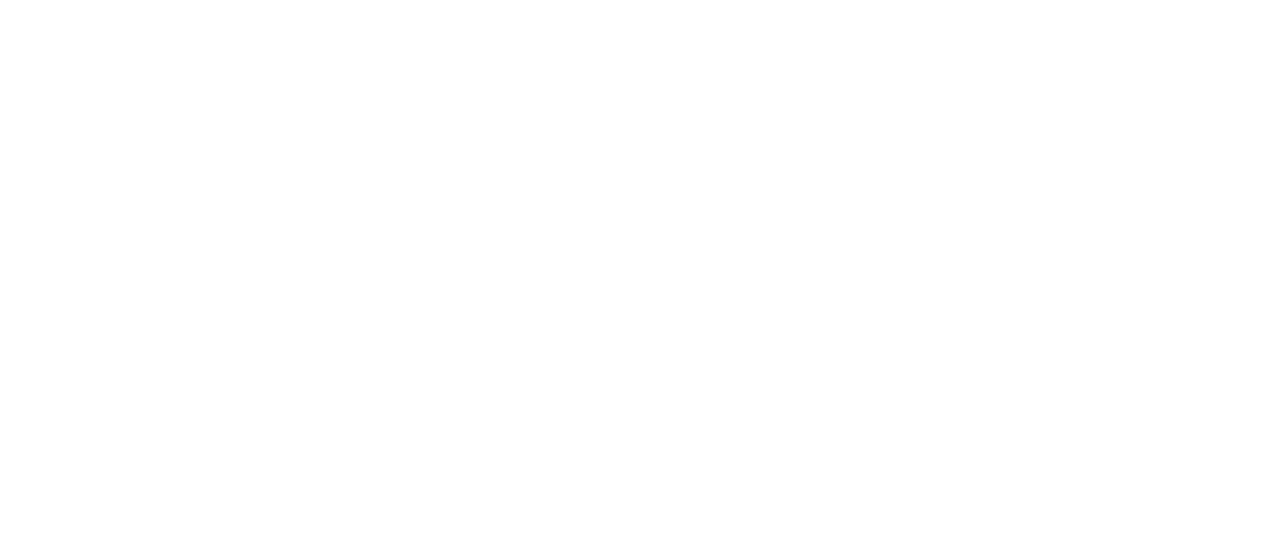
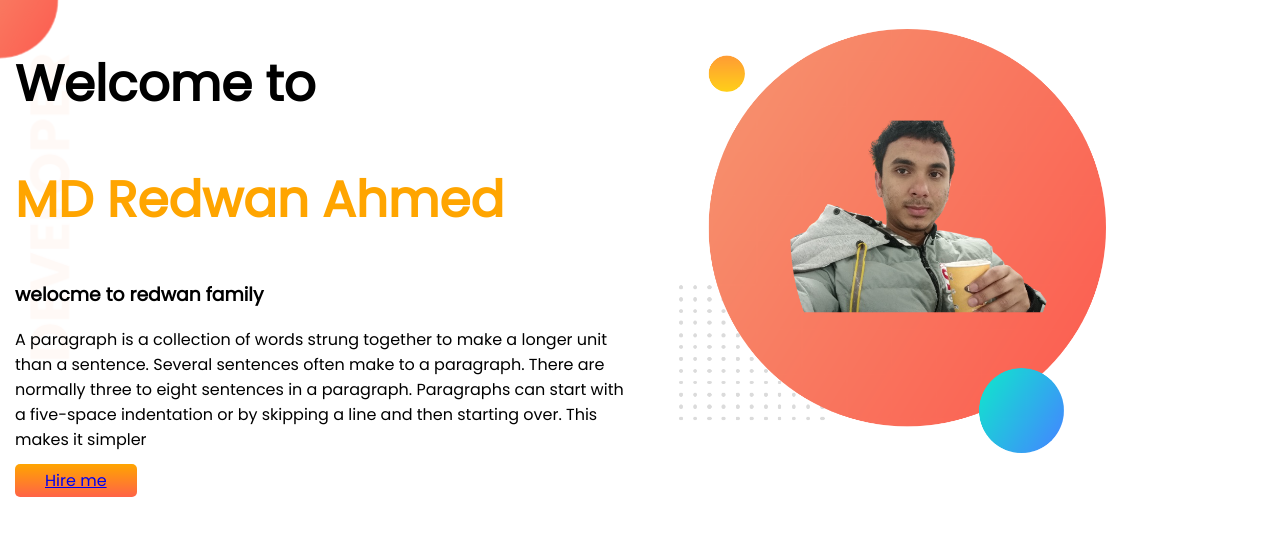
Before and after one commit to red984497/developer-potfolio, a plain HTML site: page index.html in a window 1280 px wide. Drawn offline with Linux system fonts and the light colour scheme.

Commit message:
new added

```diff
--- a/index.html
+++ b/index.html
@@ -1,13 +1,29 @@
 <!DOCTYPE html>
 <html lang="en">
+
 <head>
   <meta charset="UTF-8">
   <meta http-equiv="X-UA-Compatible" content="IE=edge">
   <meta name="viewport" content="width=device-width, initial-scale=1.0">
   <title>Redwan portfolio</title>
+  <link rel="preconnect" href="https://fonts.googleapis.com">
+  <link rel="preconnect" href="https://fonts.gstatic.com" crossorigin>
+  <link href="https://fonts.googleapis.com/css2?family=Poppins&display=swap" rel="stylesheet">
   <link rel="stylesheet" href="style.css">
 </head>
+<section class="kukanakaimg">
+<div class="halfwidth">
 <body>
-
+  <h1>Welcome to </h1>
+  <h1><span class="newcl">MD Redwan Ahmed</span></h1>
+  <h3>welocme to redwan family </h3>
+  <p>A paragraph is a collection of words strung together to make a longer unit than a sentence. Several sentences often
+    make to a paragraph. There are normally three to eight sentences in a paragraph. Paragraphs can start with a
+    five-space indentation or by skipping a line and then starting over. This makes it simpler</p>
+  <a class= "link-button" target="_blank" href="https://www.facebook.com/">Hire me</a>
 </body>
-</html>
+</div>
+<div class="halfwidth">
+  <img src="r.png">
+</div>
+</section>
--- a/style.css
+++ b/style.css
@@ -0,0 +1,36 @@
+body{
+  font-family: 'Poppins', sans-serif;
+  margin: 0%;
+}
+
+h1{
+  font-size: 50px;
+
+}
+.newcl{
+  color: orange;
+}
+section{
+  display: flex;
+}
+.halfwidth{
+  width: 50%;
+  padding: 5px 15px;
+}
+.halfwidth img {
+  width: 70%;
+  padding: 4%;
+}
+.link-button{
+  color: orange
+  text-color ="white"
+  text-decoration none;
+  background-image: linear-gradient(orange, tomato );
+  padding:5px 30px;
+  border-radius: 5px;
+}
+.kukanakaimg{
+background-image: url(images/top-banner.png);
+background-repeat: no-repeat;
+
+}
```
Also changed, not shown: images/dream-bg.png (added), images/exp-bg.png (added), images/jhankar.png (added), images/jhankar2.png (added), images/jk.png (added), images/my-bg.png (added), images/my.png (added), images/top-banner.png (added), r.png (added).
